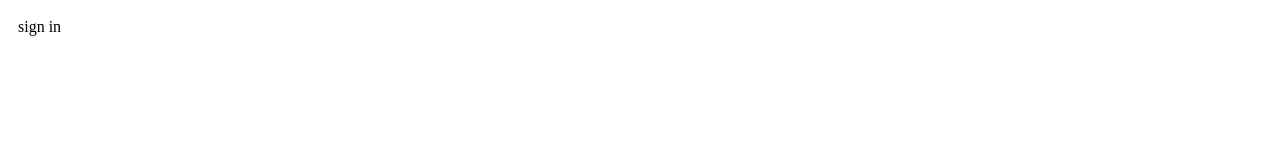
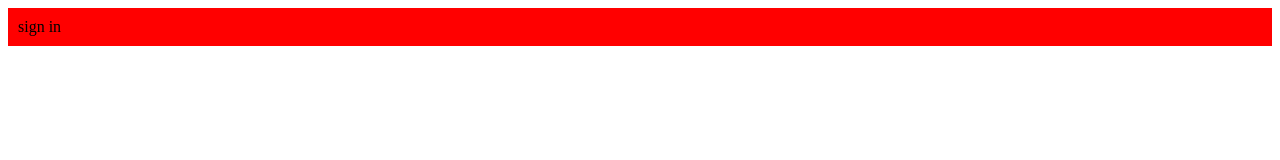
Before and after one commit to wuxiaoping99/other, a plain HTML site: page index.html in a window 1280 px wide. Drawn offline with Linux system fonts and the light colour scheme.

Commit message:
Update index.html

```diff
--- a/index.html
+++ b/index.html
@@ -8,7 +8,7 @@
     </style>
 </head>
 <body>
-    <div style="padding:10px;">
+    <div style="padding:10px;background:red;">
         <label for="file">
             <input type="file" name="fil" id="file" style="display: none;">
             <span>sign in</span>
```
